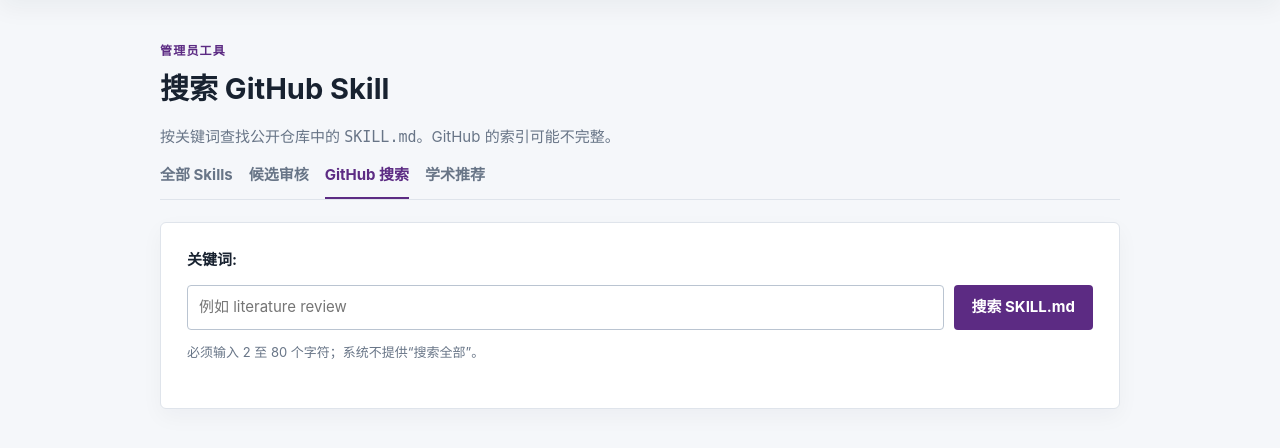
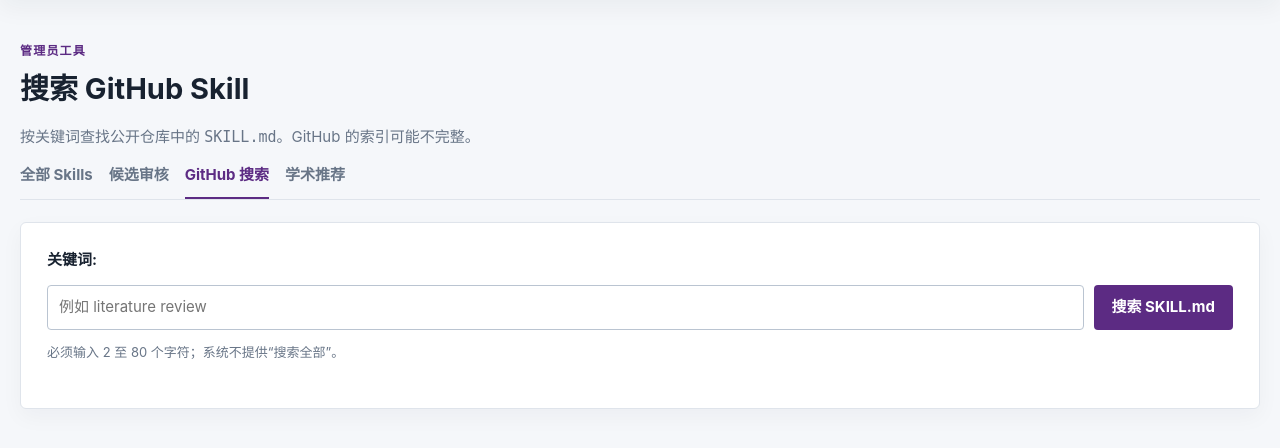
Before and after one commit to sky09101230/Personal-Library, a Django app: page /skills/discover/github/ in a window 1280 px wide. Shown: the part 72-520 px from the top of the page. Run offline with Django 5.2, Linux system fonts and the light colour scheme; the visitor is signed in with stand-in values (Sample User, id 1).

Commit message:
style: 加宽 GitHub Skill 发现表格

```diff
--- a/apps/skills/test_academic_recommendations.py
+++ b/apps/skills/test_academic_recommendations.py
@@ -153,6 +153,7 @@ class AcademicRecommendationPageTests(TestCase):
         response = self.client.get("/skills/discover/academic/")
 
         self.assertContains(response, "AI 推荐的学术 Skills 仓库")
+        self.assertContains(response, 'class="content content-wide"')
         self.assertContains(response, "example/research")
         self.assertContains(response, "它整理论文与引用资料")
         self.assertContains(response, "321")
--- a/apps/skills/test_github_search.py
+++ b/apps/skills/test_github_search.py
@@ -432,6 +432,7 @@ class GitHubSearchPageTests(TestCase):
         self.assertContains(response, "321")
         self.assertContains(response, "2026-08-01")
         self.assertContains(response, "本页内按 Star")
+        self.assertContains(response, 'class="content content-wide"')
         self.assertContains(response, "它读取论文资料并生成结构化结果")
         self.assertContains(response, "检查许可证并加入候选池")
         search.assert_called_once_with("literature", page=1)
--- a/templates/skills/academic_recommendations.html
+++ b/templates/skills/academic_recommendations.html
@@ -1,5 +1,6 @@
 {% extends "base.html" %}
 {% block title %}学术 Skill 推荐 | PLAB{% endblock %}
+{% block content_class %}content-wide{% endblock %}
 {% block content %}
 <div class="page-head"><p class="eyebrow">管理员工具</p><h1>AI 推荐的学术 Skills 仓库</h1><p class="subtle">从固定学术关键词的有限 GitHub 结果中评估，不代表 GitHub 全量排行。推荐内容尚未发布。</p></div>
 <nav class="skills-subnav" aria-label="Skills 导航"><a href="{% url 'skills-index' %}">全部 Skills</a><a href="{% url 'skills-candidates' %}">候选审核</a><a href="{% url 'skills-discover-github' %}">GitHub 搜索</a><a class="active" href="{% url 'skills-academic-recommendations' %}">学术推荐</a></nav>
--- a/templates/skills/discover_github.html
+++ b/templates/skills/discover_github.html
@@ -1,5 +1,6 @@
 {% extends "base.html" %}
 {% block title %}搜索 GitHub Skill | PLAB{% endblock %}
+{% block content_class %}content-wide{% endblock %}
 {% block content %}
 <div class="page-head"><p class="eyebrow">管理员工具</p><h1>搜索 GitHub Skill</h1><p class="subtle">按关键词查找公开仓库中的 <code>SKILL.md</code>。GitHub 的索引可能不完整。</p></div>
 <nav class="skills-subnav" aria-label="Skills 导航"><a href="{% url 'skills-index' %}">全部 Skills</a><a href="{% url 'skills-candidates' %}">候选审核</a><a class="active" href="{% url 'skills-discover-github' %}">GitHub 搜索</a><a href="{% url 'skills-academic-recommendations' %}">学术推荐</a></nav>
```
